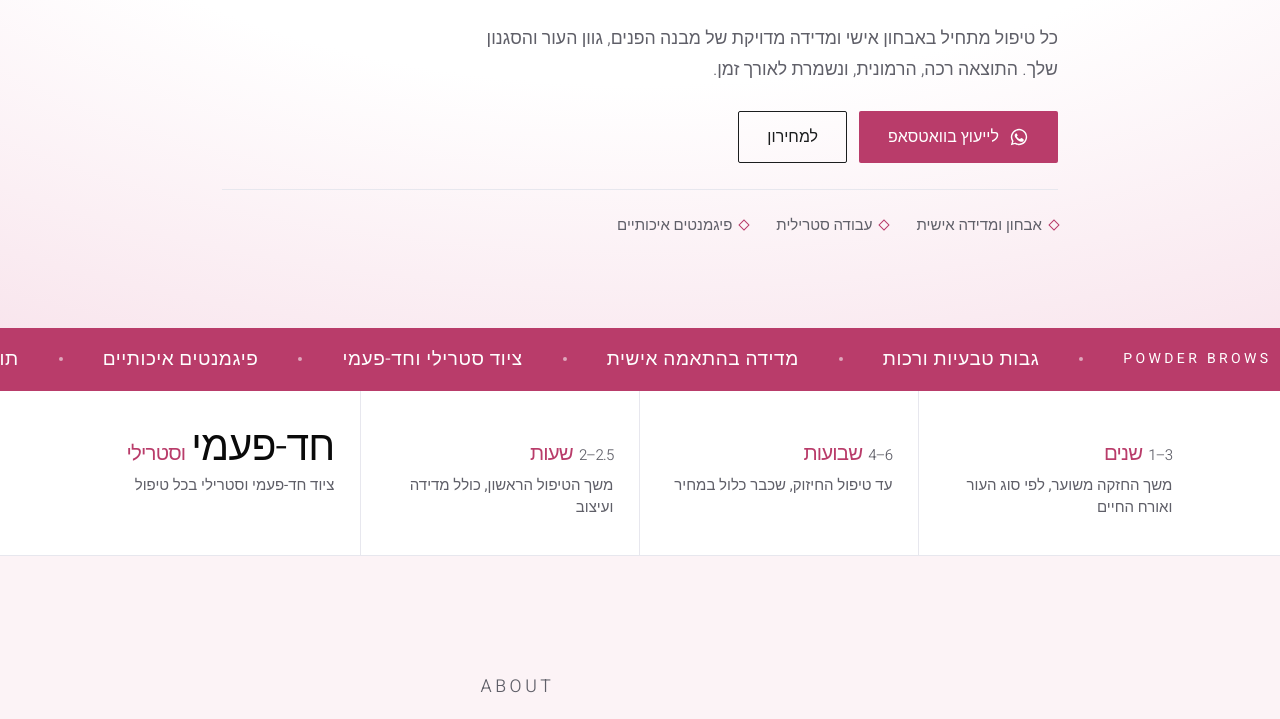
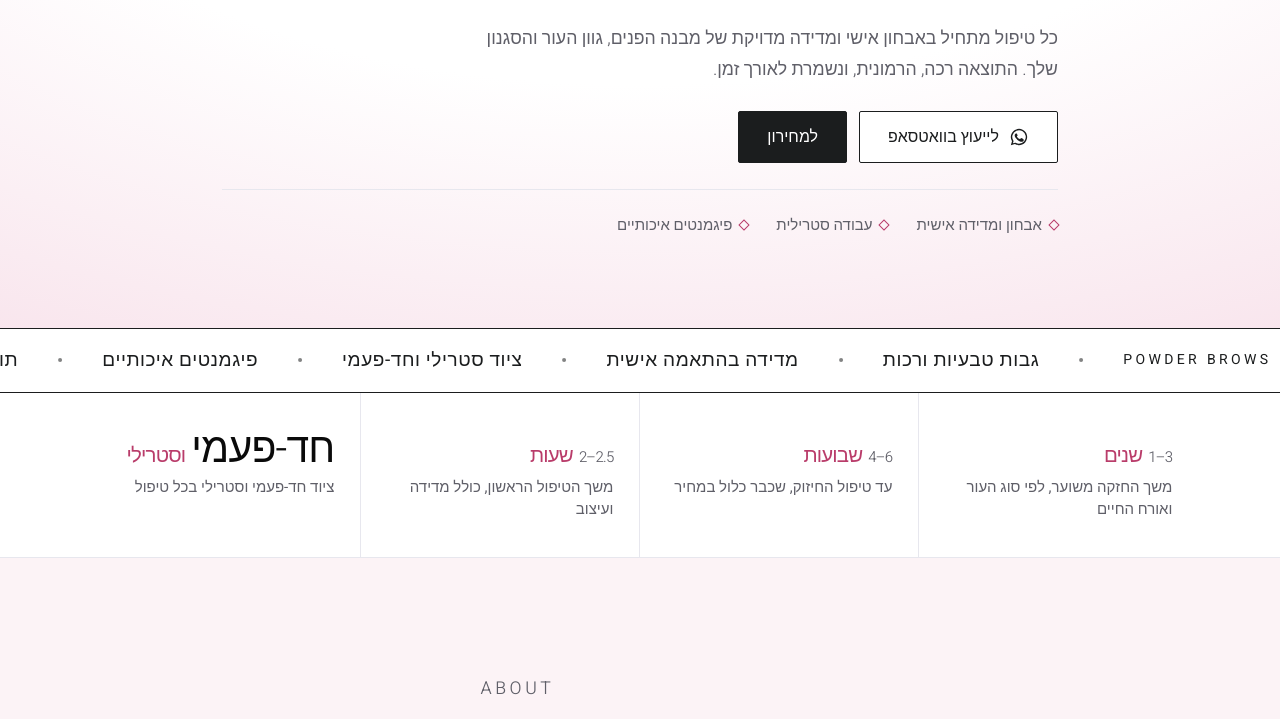
Before and after one commit to aarongolan86/shanigolan-site, a plain HTML site: page index.html in a window 1280 px wide. Shown: the part 1080-1799 px from the top of the page. Drawn offline with Linux system fonts and the light colour scheme.

Commit message:
Hero buttons: WhatsApp white/black, prices black/white; marquee white with black lines and text
Co-Authored-By: Claude Opus 5.5 <noreply@anthropic.com>
Claude-Session: https://claude.ai/code/session_01Jhg6PZWV9ucbAzpJ8xhL93

```diff
--- a/index.html
+++ b/index.html
@@ -724,6 +724,17 @@ html{overflow-x:clip}
 .g-ig:hover .g-ig-btn .ig-ic{stroke:#fff}
 .g-ig:hover .g-ig-btn .ig-ic circle:last-child{fill:#fff}
 @media (max-width:899px){.g-ig{aspect-ratio:auto;padding:34px 20px}}
+
+/* hero buttons: WhatsApp white/black, prices black/white */
+.hero .hero-wa{background:#fff!important;color:var(--secondary)!important;border:1.5px solid var(--secondary)!important;background-image:none!important}
+.hero .hero-wa svg{color:var(--secondary)}
+.hero .hero-wa:hover{background:#F4F4F4!important}
+.hero .hero-prices{background:var(--secondary)!important;color:#fff!important;border:1.5px solid var(--secondary)!important}
+.hero .hero-prices:hover{background:#000!important}
+/* marquee: white band, black lines, black text */
+.marquee{background:#fff!important;color:var(--secondary)!important;border-top:1.5px solid var(--secondary);border-bottom:1.5px solid var(--secondary)}
+.marquee span::after{background:var(--secondary)}
+.marquee span{font-weight:400}
 </style>
 </head>
 <body>
@@ -766,8 +777,8 @@ html{overflow-x:clip}
         <h1><span class="h1-l1">גבות טבעיות ומדויקות,</span> <em>שנמדדות בדיוק עלייך.</em></h1>
         <p class="lead">כל טיפול מתחיל באבחון אישי ומדידה מדויקת של מבנה הפנים, גוון העור והסגנון שלך. התוצאה רכה, הרמונית, ונשמרת לאורך זמן.</p>
         <div class="cta-row">
-          <a class="btn btn-primary" href="https://api.whatsapp.com/send/?phone=972547147770&amp;text=%D7%94%D7%99%D7%99%20%D7%A9%D7%A0%D7%99%2C%20%D7%90%D7%A0%D7%99%20%D7%9E%D7%A2%D7%95%D7%A0%D7%99%D7%99%D7%A0%D7%AA%20%D7%91%D7%99%D7%99%D7%A2%D7%95%D7%A5%20%D7%9C%D7%98%D7%99%D7%A4%D7%95%D7%9C%20%D7%91%D7%92%D7%91%D7%95%D7%AA" target="_blank" rel="noopener"><svg viewBox="0 0 24 24" fill="currentColor" aria-hidden="true"><path d="M12 2.2a9.8 9.8 0 0 0-8.4 14.8L2.2 21.8l4.9-1.3A9.8 9.8 0 1 0 12 2.2Zm0 17.9a8.1 8.1 0 0 1-4.1-1.1l-.3-.2-2.9.8.8-2.8-.2-.3A8.1 8.1 0 1 1 12 20.1Zm4.5-6c-.2-.1-1.5-.7-1.7-.8-.2-.1-.4-.1-.6.1l-.8 1c-.1.2-.3.2-.5.1a6.6 6.6 0 0 1-3.3-2.9c-.2-.4.2-.4.7-1.3.1-.2 0-.3 0-.4l-.8-1.8c-.2-.5-.4-.4-.6-.4h-.5a1 1 0 0 0-.7.3 3 3 0 0 0-.9 2.2 5.2 5.2 0 0 0 1.1 2.8 11.9 11.9 0 0 0 4.6 4c1.7.7 2.3.8 3.2.7a2.7 2.7 0 0 0 1.8-1.3 2.2 2.2 0 0 0 .2-1.3c-.1-.1-.3-.2-.5-.3Z"/></svg> לייעוץ בוואטסאפ</a>
-          <a class="btn btn-ghost" href="#prices">למחירון</a>
+          <a class="hero-wa btn btn-primary" href="https://api.whatsapp.com/send/?phone=972547147770&amp;text=%D7%94%D7%99%D7%99%20%D7%A9%D7%A0%D7%99%2C%20%D7%90%D7%A0%D7%99%20%D7%9E%D7%A2%D7%95%D7%A0%D7%99%D7%99%D7%A0%D7%AA%20%D7%91%D7%99%D7%99%D7%A2%D7%95%D7%A5%20%D7%9C%D7%98%D7%99%D7%A4%D7%95%D7%9C%20%D7%91%D7%92%D7%91%D7%95%D7%AA" target="_blank" rel="noopener"><svg viewBox="0 0 24 24" fill="currentColor" aria-hidden="true"><path d="M12 2.2a9.8 9.8 0 0 0-8.4 14.8L2.2 21.8l4.9-1.3A9.8 9.8 0 1 0 12 2.2Zm0 17.9a8.1 8.1 0 0 1-4.1-1.1l-.3-.2-2.9.8.8-2.8-.2-.3A8.1 8.1 0 1 1 12 20.1Zm4.5-6c-.2-.1-1.5-.7-1.7-.8-.2-.1-.4-.1-.6.1l-.8 1c-.1.2-.3.2-.5.1a6.6 6.6 0 0 1-3.3-2.9c-.2-.4.2-.4.7-1.3.1-.2 0-.3 0-.4l-.8-1.8c-.2-.5-.4-.4-.6-.4h-.5a1 1 0 0 0-.7.3 3 3 0 0 0-.9 2.2 5.2 5.2 0 0 0 1.1 2.8 11.9 11.9 0 0 0 4.6 4c1.7.7 2.3.8 3.2.7a2.7 2.7 0 0 0 1.8-1.3 2.2 2.2 0 0 0 .2-1.3c-.1-.1-.3-.2-.5-.3Z"/></svg> לייעוץ בוואטסאפ</a>
+          <a class="btn btn-ghost hero-prices" href="#prices">למחירון</a>
         </div>
         <ul class="trust">
           <li>אבחון ומדידה אישית</li>
```
